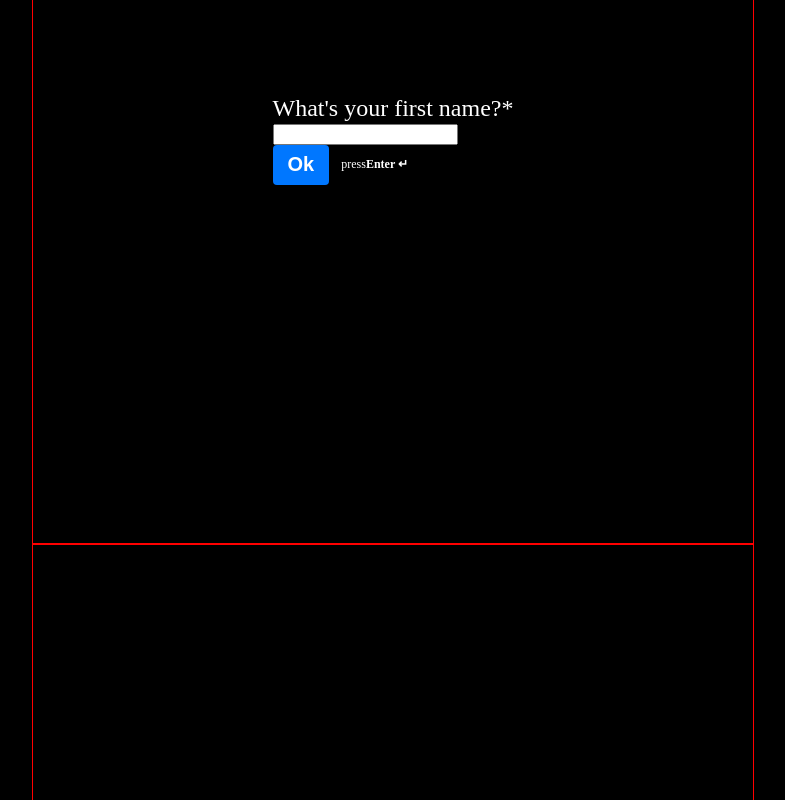
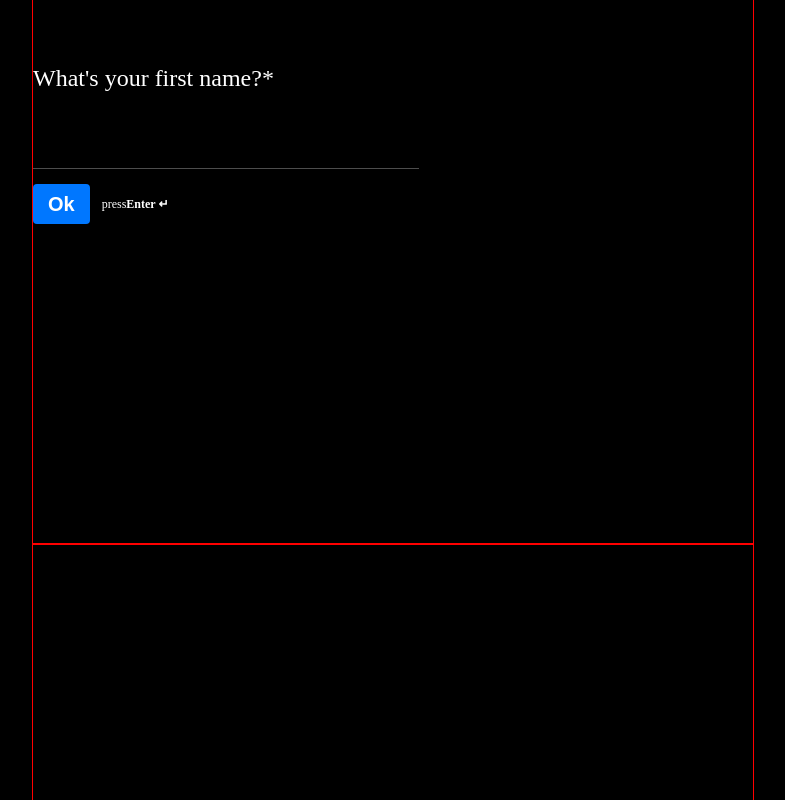
Before and after one commit to casperfernandes/Typeform, a React app: page / in a window 1280 px wide. Shown: the part 1060-1860 px from the top of the page, without its empty margins (247-1032 px from the left). Built offline with nearby package versions, Linux system fonts and the light colour scheme; no server answers.

Commit message:
Styling updated

```diff
--- a/src/App.js
+++ b/src/App.js
@@ -18,8 +18,8 @@ const WrapperDiv = styled.div`
   background-color: black;
 
   .singleField {
-    display: grid;
-    place-content: center;
+    display: flex;
+    align-items: center;
     max-width: 720px;
     margin: 0px auto;
     height: 100vh;
--- a/src/components/CustomCheckbox.jsx
+++ b/src/components/CustomCheckbox.jsx
@@ -4,6 +4,8 @@ import { appContext } from '../appContext/AppProvider';
 
 const Wrapper = styled.div`
   color: white;
+  min-width: 250px;
+  max-width: fit-content;
 
   .remaining-selection {
     margin-bottom: 16px;
@@ -21,26 +23,23 @@ const Wrapper = styled.div`
   }
 
   input + label {
-    padding-left: 10px;
-    padding-right: 10px;
     display: flex;
     -webkit-box-align: center;
     align-items: center;
+    position: relative;
+    padding: 0px 0px 0px 10px;
     border-radius: 4px;
     background-color: rgba(255, 255, 255, 0.1);
     box-shadow: rgba(255, 255, 255, 0.6) 0px 0px 0px 1px inset;
     color: rgb(255, 255, 255);
-    max-width: 100%;
-    min-width: 75px;
+    width: 100%;
     min-height: 40px;
     outline: 0px;
-    padding-top: 4px;
-    padding-bottom: 4px;
     transition-duration: 0.1s;
     transition-property: background-color, color, border-color, opacity, box-shadow;
     transition-timing-function: ease-out;
-    width: 100%;
     cursor: pointer;
+    font-size: 20px;
   }
 
   input:not([disabled]) + label:hover {
@@ -60,7 +59,10 @@ const Wrapper = styled.div`
   input:checked + label:after {
     font-family: FontAwesome;
     content: '\f00c';
-    font-size: 14px;
+    font-size: 15px;
+    margin-left: 5px;
+    position: absolute;
+    right: 6px;
   }
 `;
 
--- a/src/components/CustomInputField.jsx
+++ b/src/components/CustomInputField.jsx
@@ -1,7 +1,31 @@
 import { useEffect } from 'react';
 import { useContext, useRef, useState } from 'react';
+import styled from 'styled-components';
 
 import { appContext } from '../appContext/AppProvider';
+
+const StyledInput = styled.input`
+  width: 100%;
+  color: white;
+  padding: 0px 0px 8px;
+  fill: none;
+  border: none;
+  outline: none;
+  border-radius: 0px;
+  transform: translateZ(0px);
+  font-size: 30px;
+  -webkit-font-smoothing: antialiased;
+  line-height: unset;
+  -webkit-text-fill-color: rgb(255, 255, 255);
+  /* animation: 1ms ease 0s 1 normal none running native-autofill-in; */
+  transition: background-color 1e8s ease 0s, box-shadow 0.1s ease-out 0s;
+  box-shadow: rgba(255, 255, 255, 0.3) 0px 1px;
+  background: transparent !important;
+
+  :focus {
+    box-shadow: rgb(255, 255, 255) 0px 2px;
+  }
+`;
 
 function CustomInputField(props) {
   const { fieldName, fieldValue = '', defaultValue, onFieldChange, isFieldInView, error, setError } = props;
@@ -51,7 +75,7 @@ function CustomInputField(props) {
     setTextValue(value);
   }
 
-  return <input ref={inputRef} type="text" name={fieldName} value={textValue} onChange={handleInputChange} />;
+  return <StyledInput ref={inputRef} type="text" name={fieldName} value={textValue} onChange={handleInputChange} />;
 }
 
 export default CustomInputField;
--- a/src/components/CustomPhoneField.jsx
+++ b/src/components/CustomPhoneField.jsx
@@ -5,7 +5,48 @@ import { appContext } from '../appContext/AppProvider';
 
 import CountryCodeModal from '../containers/CountryCodeModal';
 
-const Wrapper = styled.div``;
+const Wrapper = styled.div`
+  display: flex;
+  -webkit-box-align: center;
+  align-items: center;
+  color: white;
+  position: relative;
+
+  .inputField {
+    color: white;
+    padding: 0px 0px 8px;
+    background: none;
+    border: none;
+    outline: none;
+    transform: translateZ(0px);
+    font-size: 30px;
+    box-shadow: rgba(255, 255, 255, 0.3) 0px 1px;
+
+    :focus {
+      box-shadow: rgb(255, 255, 255) 0px 2px;
+    }
+  }
+
+  button {
+    background: none;
+    border: none;
+    box-shadow: rgba(255, 255, 255, 0.3) 0px 1px;
+    padding: 0px 0px 13px 0px;
+    display: flex;
+    align-items: center;
+    color: white;
+    font-size: 30px;
+    margin-right: 15px;
+    cursor: pointer;
+  }
+
+  img {
+    margin-left: 10px;
+    margin-right: 10px;
+    border-radius: 4px;
+    box-shadow: rgba(255, 255, 255, 0.6) 0px 0px 0px 1px;
+  }
+`;
 
 function CustomPhoneField(props) {
   const { fieldName, fieldValue, defaultValue, onFieldChange, countries, isFieldInView, setError } = props;
@@ -77,7 +118,7 @@ function CustomPhoneField(props) {
         <i className="fa fa-angle-down" aria-hidden="true"></i>
       </button>
 
-      <input type="tel" name={fieldName} value={phone} onChange={handlePhoneChange} />
+      <input className="inputField" type="tel" name={fieldName} value={phone} onChange={handlePhoneChange} />
     </Wrapper>
   );
 }
--- a/src/components/CustomSelectDrowdown.jsx
+++ b/src/components/CustomSelectDrowdown.jsx
@@ -3,10 +3,47 @@ import styled from 'styled-components';
 import { appContext } from '../appContext/AppProvider';
 
 const Wrapper = styled.div`
+  position: relative;
+  color: rgb(255, 255, 255);
+
+  input {
+    width: 100%;
+    padding: 0px 0px 8px;
+    fill: none;
+    border: none;
+    outline: none;
+    border-radius: 0px;
+    transform: translateZ(0px);
+    font-size: 30px;
+    -webkit-font-smoothing: antialiased;
+    line-height: unset;
+    -webkit-text-fill-color: rgb(255, 255, 255);
+    /* animation: 1ms ease 0s 1 normal none running native-autofill-in; */
+    transition: background-color 1e8s ease 0s, box-shadow 0.1s ease-out 0s;
+    box-shadow: rgba(255, 255, 255, 0.3) 0px 1px;
+    background: transparent !important;
+
+    :focus {
+      box-shadow: rgb(255, 255, 255) 0px 2px;
+    }
+  }
+
+  button {
+    position: absolute;
+    right: 0px;
+    top: 2px;
+    bottom: 0px;
+    background: none;
+    border: none;
+    font-size: 30px;
+    color: inherit;
+  }
+
   .dropdown-parent {
     z-index: 30;
     position: absolute;
     width: 100%;
+    background-color: black;
   }
 
   ul {
@@ -26,7 +63,6 @@ const Wrapper = styled.div`
     border-radius: var(--sampler-theme-border-radius);
     background-color: rgb(26, 26, 26);
     box-shadow: rgba(255, 255, 255, 0.6) 0px 0px 0px 1px inset;
-    color: rgb(255, 255, 255);
     max-width: 100%;
     min-width: 75px;
     min-height: 40px;
@@ -170,8 +206,8 @@ function CustomSelectDropdown(props) {
   }, [searchValue, options, setError]);
 
   return (
-    <Wrapper>
-      <div ref={dropdownRef}>
+    <Wrapper ref={dropdownRef}>
+      {/* <div className="" ref={dropdownRef}> */}
       <input ref={inputRef} onClick={handleOpenOptions(true)} value={searchValue} onChange={handleSearchChange} />
 
       {searchValue ? (
@@ -201,7 +237,7 @@ function CustomSelectDropdown(props) {
           </ul>
         </div>
       ) : null}
-      </div>
+      {/* </div> */}
     </Wrapper>
   );
 }
--- a/src/components/ErrorComponent.jsx
+++ b/src/components/ErrorComponent.jsx
@@ -13,6 +13,10 @@ const ErrorWrapper = styled.div`
     min-height: 28px;
     padding: 4px 12px 4px 8px;
     color: #af0404;
+  }
+
+  span {
+    margin-left: 5px;
   }
 `;
 
--- a/src/containers/CountryCodeModal.jsx
+++ b/src/containers/CountryCodeModal.jsx
@@ -12,12 +12,23 @@ const Wrapper = styled.div`
   z-index: 50;
   background: rgb(0, 0, 0);
   pointer-events: auto;
-  border: 1px solid rgba(255, 255, 255, 0.6);
+  border: 2px solid rgb(255, 255, 255);
   box-sizing: border-box;
   border-radius: 8px;
   padding: 5px 16px 16px 16px;
   color: white;
-  /* height: 100%; */
+  top: 0;
+  left: 0;
+
+  .input-field {
+    color: white;
+    padding: 0px 0px 8px;
+    background: none;
+    border: none;
+    outline: none;
+    transform: translateZ(0px);
+    font-size: 30px;
+  }
 
   .options {
     position: relative;
@@ -36,7 +47,7 @@ const Wrapper = styled.div`
     transition-duration: 0.1s;
     transition-property: background-color, color, border-color, opacity, box-shadow;
     transition-timing-function: ease-out;
-    width: 100%;
+    /* width: 100%; */
     cursor: pointer;
     opacity: 1;
     margin-bottom: 4px;
@@ -70,6 +81,7 @@ function CountryCodeModal(props) {
   const [filteredOptions, setFilteredOptions] = useState(renderInitialOptions());
 
   const childRef = useRef(null);
+  const inputRef = useRef(null);
 
   useEffect(() => {
     const handleClickOutside = event => {
@@ -79,6 +91,10 @@ function CountryCodeModal(props) {
     };
 
     document.addEventListener('mousedown', handleClickOutside);
+
+    if (inputRef.current) {
+      inputRef.current.focus();
+    }
 
     return () => {
       document.removeEventListener('mousedown', handleClickOutside);
@@ -126,7 +142,14 @@ function CountryCodeModal(props) {
   return (
     <Modal>
       <Wrapper ref={childRef}>
-        <input type="text" value={searchValue} onChange={handleSearchChange} />
+        <input
+          ref={inputRef}
+          className="input-field"
+          placeholder="Search countries"
+          type="text"
+          value={searchValue}
+          onChange={handleSearchChange}
+        />
 
         {filteredOptions?.length && !error ? (
           <div role="listbox">
--- a/src/containers/FieldSection.jsx
+++ b/src/containers/FieldSection.jsx
@@ -1,3 +1,5 @@
+import styled from 'styled-components';
+
 import { FIELD_TYPE, STORAGE_KEYS } from '../constants/Miscellaneous';
 
 import { getFromLocalStorage, setToLocalStorage } from '../services/StorageService';
@@ -8,6 +10,14 @@ import CustomInputField from '../components/CustomInputField';
 import CustomCheckbox from '../components/CustomCheckbox';
 import ErrorComponent from '../components/ErrorComponent';
 import SubmitButton from '../components/SubmitButton';
+
+const Wrapper = styled.div`
+  margin-top: 32px;
+
+  .submit-error {
+    margin-top: 16px;
+  }
+`;
 
 function FieldSection(props) {
   const {
@@ -91,15 +101,17 @@ function FieldSection(props) {
   }
 
   return (
-    <>
+    <Wrapper>
       {renderField()}
 
-      {error ? (
-        <ErrorComponent message={error} />
-      ) : (
-        <SubmitButton buttonText={buttonText} helperText={helperText} handleSubmit={handleSubmit} />
-      )}
-    </>
+      <div className="submit-error">
+        {error ? (
+          <ErrorComponent message={error} />
+        ) : (
+          <SubmitButton buttonText={buttonText} helperText={helperText} handleSubmit={handleSubmit} />
+        )}
+      </div>
+    </Wrapper>
   );
 }
 
```
Lines whose indentation alone changed are shown as unchanged.
